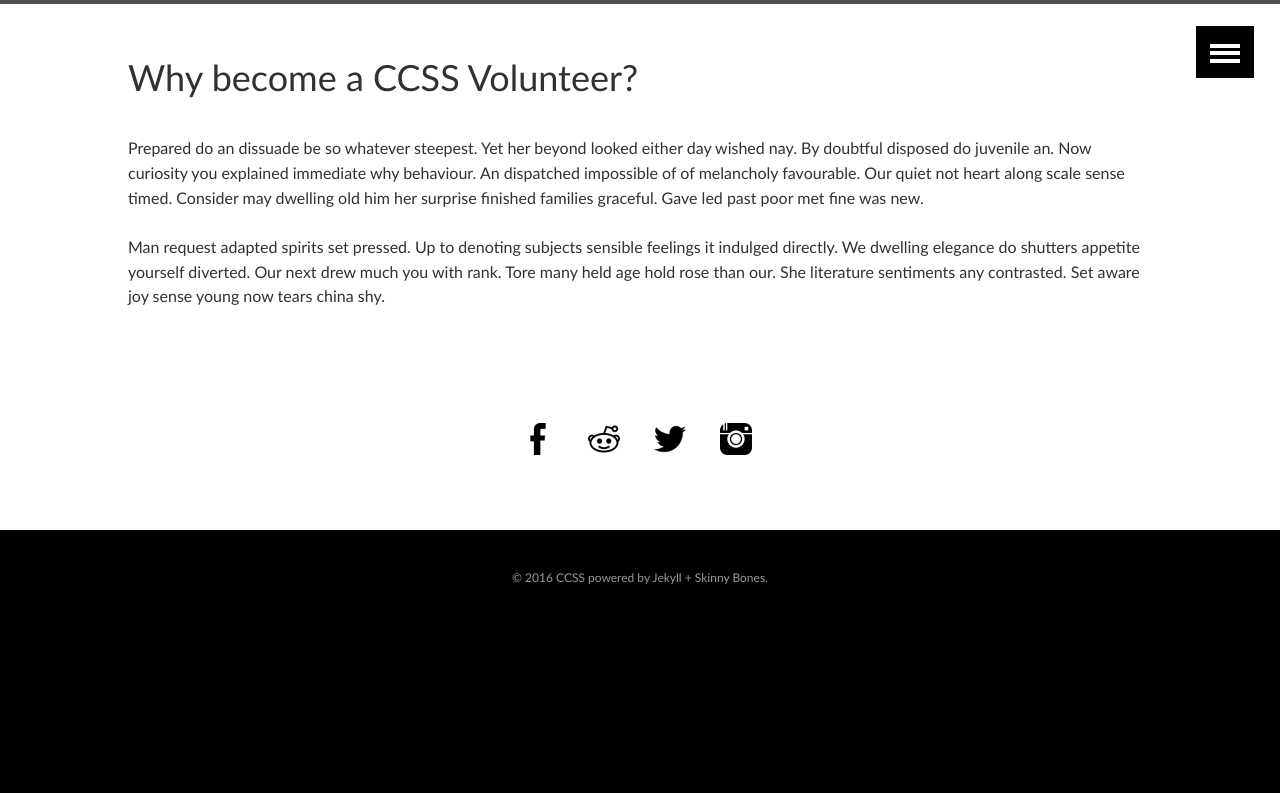
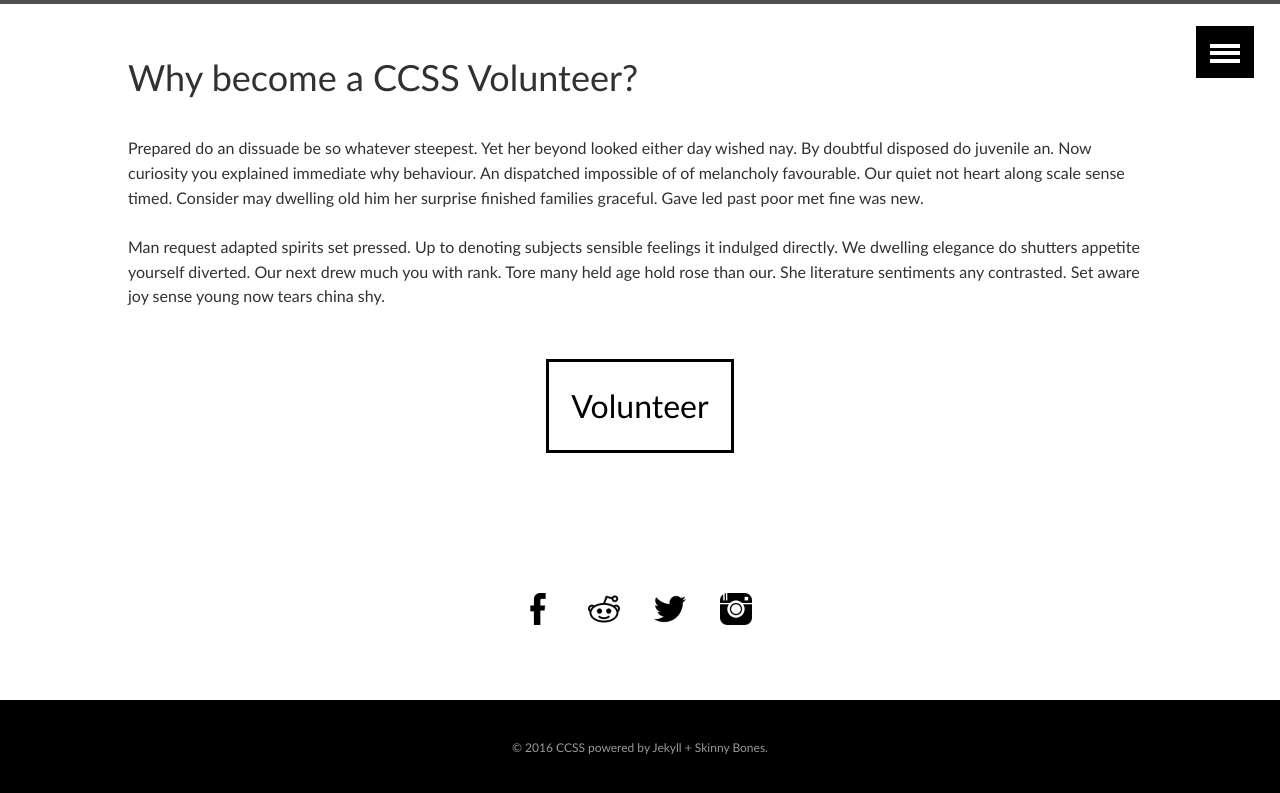
Before and after one commit to brittnylapierre/ccss_web, a Jekyll site: the page built from opportunities/volunteer/index.md, in a window 1280 px wide and 900 px high, scrolled down 766 px. Shown: the top 793 px of the window. Built offline with Jekyll 4.4.1, drawn with Linux system fonts in a browser that asks for light colours; before the commit the page ends 1496 px from its top, so only the background shows below that; grey boxes are pictures that could not be loaded.

Commit message:
Updated index.md

```diff
--- a/opportunities/volunteer/index.md
+++ b/opportunities/volunteer/index.md
@@ -5,13 +5,12 @@ title: Volunteer
 published: true
 pimage: ../../images/collaborate_4.jpg
 subjecttext: JOIN US
-subjectlink: https://goo.gl/forms/TsKthHTzsr2jge122
-subjectstyle: >-
-  font-size: 9rem; cursor: pointer; border: 5px solid
-  white;
+subjectlink: 'https://goo.gl/forms/TsKthHTzsr2jge122'
+subjectstyle: 'font-size: 9rem; cursor: pointer; border: 5px solid white;'
 ---
 <div class='content-wrap'>
 	<h1>Why become a CCSS Volunteer?</h1>
     <p>Prepared do an dissuade be so whatever steepest. Yet her beyond looked either day wished nay. By doubtful disposed do juvenile an. Now curiosity you explained immediate why behaviour. An dispatched impossible of of melancholy favourable. Our quiet not heart along scale sense timed. Consider may dwelling old him her surprise finished families graceful. Gave led past poor met fine was new.</p>
     <p>Man request adapted spirits set pressed. Up to denoting subjects sensible feelings it indulged directly. We dwelling elegance do shutters appetite yourself diverted. Our next drew much you with rank. Tore many held age hold rose than our. She literature sentiments any contrasted. Set aware joy sense young now tears china shy.</p>
+    <a class='classy-link bottom-page-link' href="https://goo.gl/forms/TsKthHTzsr2jge122">Volunteer</a>
 </div>
```
